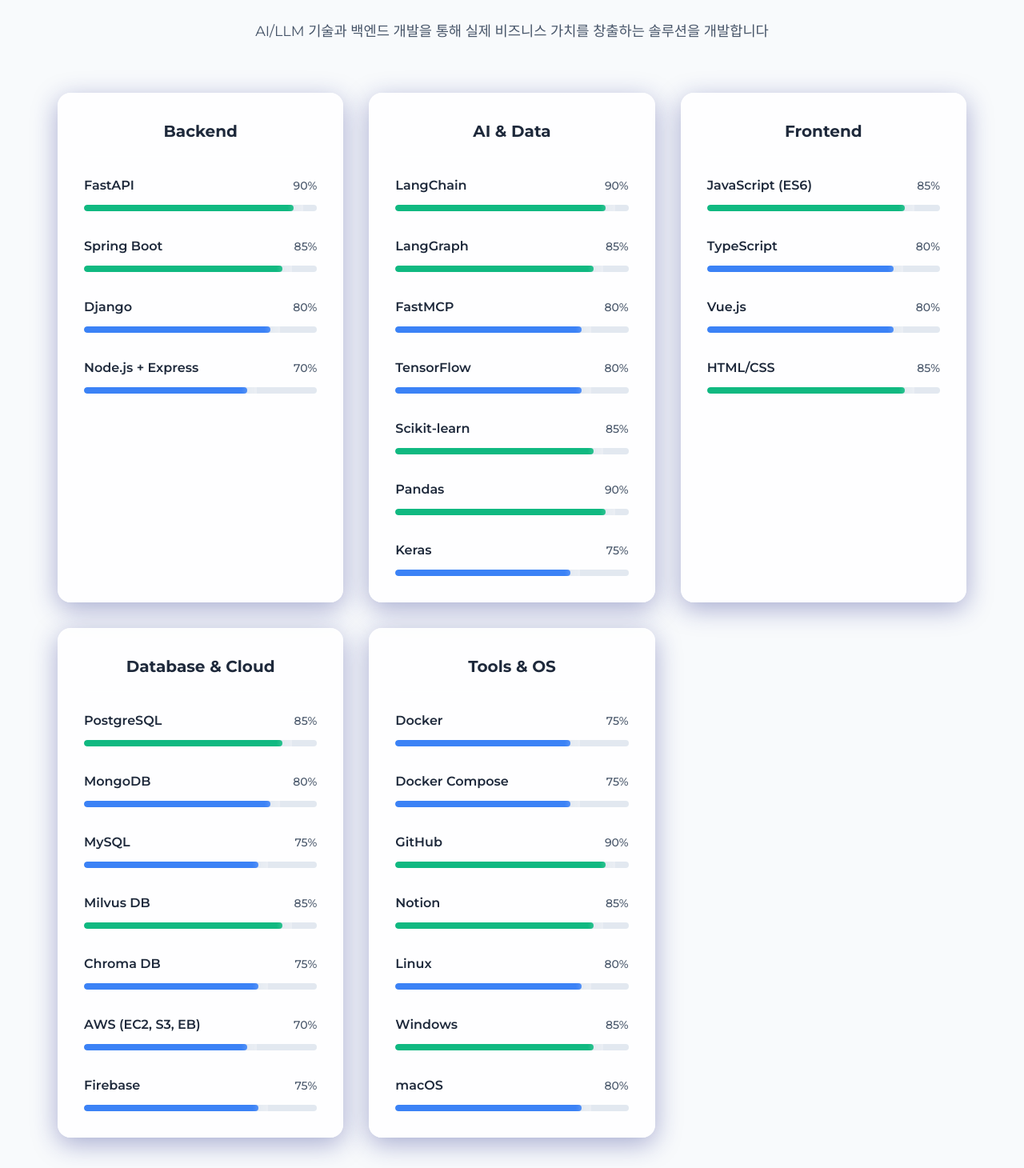
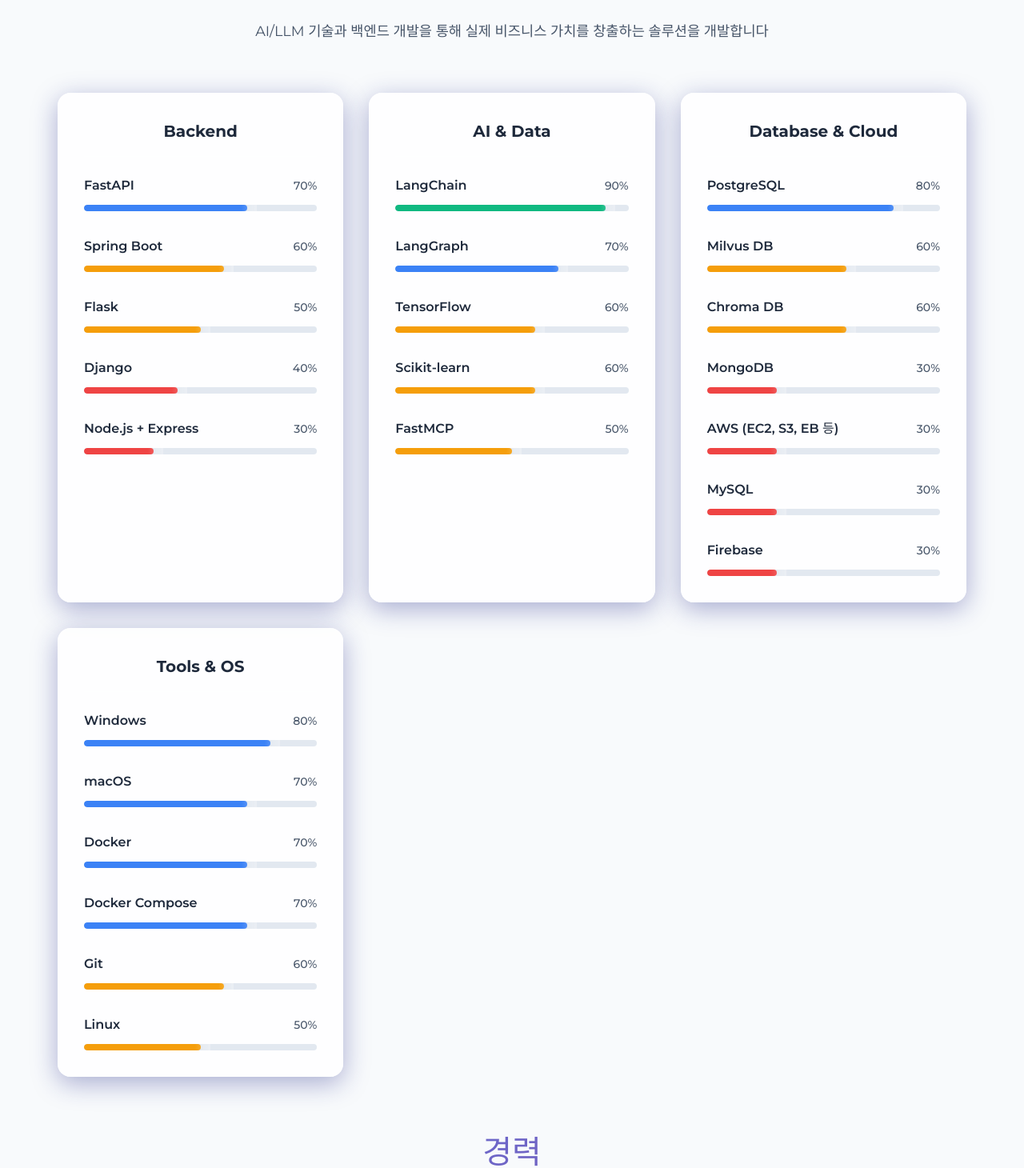
Before and after one commit to 6eom9eun/6eom9eun.github.io, a Vue app: page / in a window 1280 px wide. Shown: the part 850-2310 px from the top of the page at 80% size. Built offline with nearby package versions, Linux system fonts and the light colour scheme; a small style sheet from the web is missing; a web font is replaced by a local one.

Commit message:
feat : 1차_v6 - 스택 수정

```diff
--- a/src/components/FooterSection.vue
+++ b/src/components/FooterSection.vue
@@ -102,9 +102,8 @@
               © {{ currentYear }} {{ profile.nameKorean }}. All rights reserved.
             </p>
           </div>
-          <div class="bottom__right">
-            <p class="made-with">Vue.js & TypeScript</p>
-          </div>
+
+          <div class="bottom__right"></div>
         </div>
       </div>
     </div>
--- a/src/composables/usePortfolio.ts
+++ b/src/composables/usePortfolio.ts
@@ -164,55 +164,44 @@
   {
     category: 'Backend',
     items: [
-      { name: 'FastAPI', level: 90 },
-      { name: 'Spring Boot', level: 85 },
-      { name: 'Django', level: 80 },
-      { name: 'Node.js + Express', level: 70 },
+      { name: 'FastAPI', level: 70 },
+      { name: 'Spring Boot', level: 60 },
+      { name: 'Flask', level: 50 },
+      { name: 'Django', level: 40 },
+      { name: 'Node.js + Express', level: 30 },
     ],
   },
   {
     category: 'AI & Data',
     items: [
       { name: 'LangChain', level: 90 },
-      { name: 'LangGraph', level: 85 },
-      { name: 'FastMCP', level: 80 },
-      { name: 'TensorFlow', level: 80 },
-      { name: 'Scikit-learn', level: 85 },
-      { name: 'Pandas', level: 90 },
-      { name: 'Keras', level: 75 },
-    ],
-  },
-  {
-    category: 'Frontend',
-    items: [
-      { name: 'JavaScript (ES6)', level: 85 },
-      { name: 'TypeScript', level: 80 },
-      { name: 'Vue.js', level: 80 },
-      { name: 'HTML/CSS', level: 85 },
+      { name: 'LangGraph', level: 70 },
+      { name: 'TensorFlow', level: 60 },
+      { name: 'Scikit-learn', level: 60 },
+      { name: 'FastMCP', level: 50 },
     ],
   },
   {
     category: 'Database & Cloud',
     items: [
-      { name: 'PostgreSQL', level: 85 },
-      { name: 'MongoDB', level: 80 },
-      { name: 'MySQL', level: 75 },
-      { name: 'Milvus DB', level: 85 },
-      { name: 'Chroma DB', level: 75 },
-      { name: 'AWS (EC2, S3, EB)', level: 70 },
-      { name: 'Firebase', level: 75 },
+      { name: 'PostgreSQL', level: 80 },
+      { name: 'Milvus DB', level: 60 },
+      { name: 'Chroma DB', level: 60 },
+      { name: 'MongoDB', level: 30 },
+      { name: 'AWS (EC2, S3, EB 등)', level: 30 },
+      { name: 'MySQL', level: 30 },
+      { name: 'Firebase', level: 30 },
     ],
   },
   {
     category: 'Tools & OS',
     items: [
-      { name: 'Docker', level: 75 },
-      { name: 'Docker Compose', level: 75 },
-      { name: 'GitHub', level: 90 },
-      { name: 'Notion', level: 85 },
-      { name: 'Linux', level: 80 },
-      { name: 'Windows', level: 85 },
-      { name: 'macOS', level: 80 },
+      { name: 'Windows', level: 80 },
+      { name: 'macOS', level: 70 },
+      { name: 'Docker', level: 70 },
+      { name: 'Docker Compose', level: 70 },
+      { name: 'Git', level: 60 },
+      { name: 'Linux', level: 50 },
     ],
   },
 ])
```
